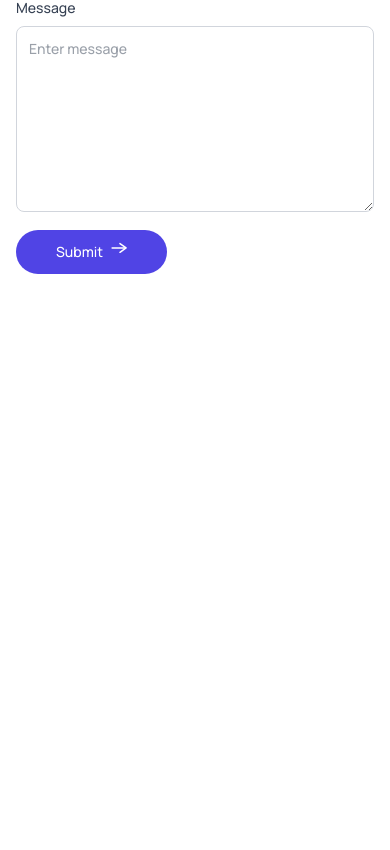
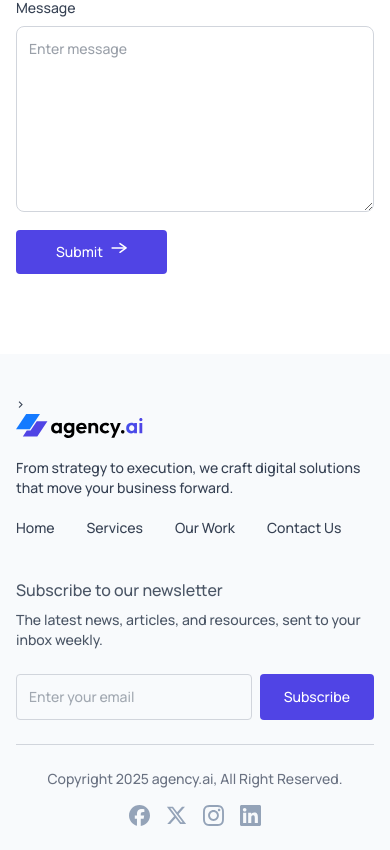
Before and after one commit to MAbdurahman/reactjs-modern-website, a React (Vite) app: page / in a window 390 px wide. Shown: the part 5003-5853 px from the top of the page. Before the commit the page ends 5277 px from the top, so only its background shows below. Built offline with nearby package versions, Linux system fonts and the light colour scheme.

Commit message:
Complete src/layouts/FooterLayout.jsx, and update other files

```diff
--- a/src/app/App.jsx
+++ b/src/app/App.jsx
@@ -7,6 +7,7 @@
 import OurWorkComponent from '../components/OurWorkComponent.jsx';
 import TeamComponent from '../components/TeamComponent.jsx';
 import ContactUsComponent from '../components/ContactUsComponent.jsx';
+import FooterLayout from '../layouts/FooterLayout.jsx';
 
 
 export default function App() {
@@ -48,6 +49,7 @@
          <OurWorkComponent />
          <TeamComponent />
          <ContactUsComponent />
+         <FooterLayout theme={theme} />
       </div>
 
    );
--- a/src/components/ContactUsComponent.jsx
+++ b/src/components/ContactUsComponent.jsx
@@ -53,7 +53,7 @@
                <p className='mb-2 text-sm font-medium'>Email</p>
                <div className='flex pl-3 rounded-lg border border-gray-300 dark:border-gray-600'>
                   <img src={assets.email_icon} alt="Envelop icon" />
-                  <input name='email' id='email' type="text" placeholder='Enter email' className='w-full p-3 text-sm outline-none' required />
+                  <input name='email' id='email' type="email" placeholder='Enter email' className='w-full p-3 text-sm outline-none' required />
                </div>
             </div>
 
@@ -62,7 +62,7 @@
                <textarea name='message' id='message' rows={8} placeholder='Enter message' className='w-full p-3 text-sm outline-none rounded-lg border border-gray-300 dark:border-gray-600' required />
             </div>
 
-            <button type='submit' className='w-max flex gap-2 bg-primary text-white text-sm px-10 py-3 rounded-full cursor-pointer hover:scale-103 transition-all' >
+            <button type='submit' className='w-max flex gap-2 bg-primary text-white text-sm px-10 py-3 rounded cursor-pointer hover:scale-103 transition-all' >
                Submit <img src={assets.arrow_icon} alt="Arrow icon" className='w-4'/>
             </button>
 
--- a/src/layouts/FooterLayout.jsx
+++ b/src/layouts/FooterLayout.jsx
@@ -3,10 +3,45 @@
 import assets from '../assets/assets.js';
 
 export default function FooterLayout({theme}) {
+    let date = new Date();
+    let year = date.getFullYear();
 
    return (
-      <div>
-         <h2>FooterLayout</h2>
+      <div className='bg-slate-50 dark:bg-gray-900 pt-10 sm:pt-10 mt-20 sm:mt-40 px-4 sm:px-10 lg:px-24 xl:px-40'>
+         {/* footer top  */}
+         <div className='flex justify-between lg:items-center max-lg:flex-col gap-10'>
+            <div className='space-y-5 text-sm text-gray-700 dark:text-gray-400'>>
+               <img src={theme === 'dark' ? assets.logo_dark : assets.logo} className='w-32 sm:w-44' alt='Logo' />
+               <p className='max-w-md'>From strategy to execution, we craft digital solutions that move your business forward.</p>
+
+               <ul className='flex gap-8'>
+                  <li><a className='hover:text-primary' href='#home'>Home</a></li>
+                  <li><a className='hover:text-primary' href='#services'>Services</a></li>
+                  <li><a className='hover:text-primary' href='#our-work'>Our Work</a></li>
+                  <li><a className='hover:text-primary' href='#contact'>Contact Us</a></li>
+               </ul>
+            </div>
+            <div className='text-gray-600 dark:text-gray-400'>
+               <h3 className='font-semibold'>Subscribe to our newsletter</h3>
+               <p className='text-sm  mt-2 mb-6'>The latest news, articles, and resources, sent to your inbox weekly.</p>
+               <div className='flex gap-2 text-sm'>
+                  <input type="email" placeholder='Enter your email' className='w-full p-3 text-sm outline-none rounded dark:text-gray-200 bg-transparent border border-gray-300 dark:border-gray-500'/>
+                  <button className='bg-primary text-white rounded px-6'>Subscribe</button>
+               </div>
+            </div>
+         </div>
+         <hr className='border-gray-300 dark:border-gray-600  my-6'/>
+
+         {/* footer bottom */}
+         <div className='pb-6 text-sm text-gray-500 flex justify-center sm:justify-between gap-4 flex-wrap' >
+            <p>Copyright {year} agency.ai, All Right Reserved.</p>
+            <div className='flex items-center justify-between gap-4'>
+               <img src={assets.facebook_icon} alt='Facebook icon' />
+               <img src={assets.twitter_icon} alt='Twitter icon' />
+               <img src={assets.instagram_icon} alt='Instagram icon' />
+               <img src={assets.linkedin_icon} alt='LinkedIn icon' />
+            </div>
+         </div>
       </div>
 
    );
--- a/src/layouts/NavbarLayout.jsx
+++ b/src/layouts/NavbarLayout.jsx
@@ -28,7 +28,7 @@
 
             <img src={theme === 'dark' ? assets.menu_icon_dark : assets.menu_icon} alt="Menu icon" onClick={()=> setSidebarOpen(true)} className='w-8 sm:hidden'/>
 
-            <a href="#contact" className='uppercase text-sm max-sm:hidden flex items-center gap-2 bg-primary text-white px-6 py-2 rounded-full cursor-pointer hover:scale-103 transition-all'>
+            <a href="#contact" className='uppercase text-sm max-sm:hidden flex items-center gap-2 bg-primary text-white px-6 py-2 rounded cursor-pointer hover:scale-103 transition-all'>
                Connect <img src={assets.arrow_icon} width={14} alt="Arrow icon" />
             </a>
          </div>
```
